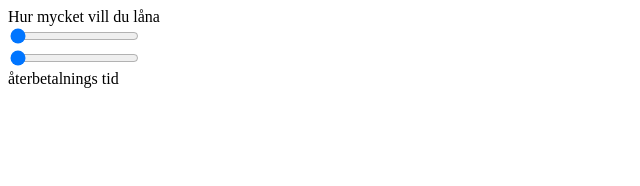
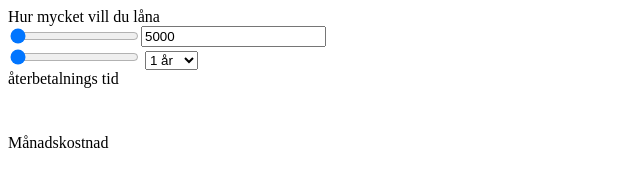
Before and after one commit to Niwen85/loan-calculator, a plain HTML site: page index.html in a window 1280 px wide. Shown: the whole page, without its empty margins (0-640 px from the left). Drawn offline with Linux system fonts and the light colour scheme.

Commit message:
updated loan function

```diff
--- a/app.js
+++ b/app.js
@@ -1,6 +1,41 @@
+var yearSelect = document.getElementById('years')
+var loan = document.getElementById('sliderVal');
+var time = document.querySelector('#time');
+var slide = document.querySelector('#slider');
+var kostnad = document.querySelector('.kostnad')
 function sliderChange(val) {
-    document.getElementById('sliderVal').innerHTML = val;
+    loan.value = val;
+
+    calcYear()
 }
 function sliderChange2(val2) {
-    document.getElementById('sliderVal2').innerHTML = val2;
+    yearSelect.selectedIndex = val2
+    calcYear()
 }
+// function 1 loan /year(12)    function2 loan /100 *0.25
+
+
+loan.onchange = function () {
+    if (loan.value > 600000) {
+        loan.value = 600000
+
+    }
+    slide.value = loan.value
+
+    calcYear()
+
+}
+const calcYear = function () {
+
+    const ränta = loan.value / 100 * 0.25
+    const år = yearSelect.options[yearSelect.options.selectedIndex].value
+    const delbetalning = loan.value / (år * 12)
+    const result = Math.floor(ränta + delbetalning)
+    kostnad.innerHTML = result
+
+}
+
+function timeDropBox(val) {
+    time.value = val.index + 1
+    calcYear()
+}
--- a/index.html
+++ b/index.html
@@ -12,25 +12,53 @@
 <body>
 
     <label for="slider">Hur mycket vill du låna</label>
+    <div class=calculator>
 
-    <div id='slider'>
-        <input type="range" id=slider value="1" step="5000" min="5000" max="600000" oninput="sliderChange(this.value)"
-            class="slider" id="slider">
+        <div id='sliders'>
+            <input type="range" id=slider value="1" step="5000" min="5000" max="600000"
+                oninput="sliderChange(this.value)" class="slider" id="slider">
 
-        <output id="sliderVal"></output>
+            <input type="text" id="sliderVal" value="5000"></input>
+        </div>
 
+        <div id=timebox>
+            <input type="range" min="0" max="19" value="0" step="1" class="slider" id="time"
+                oninput="sliderChange2(this.value)">
+            <select name="years" id="years" onchange="timeDropBox(this.options[this.selectedIndex])">
+                <option value="1">1 år</option>
+                <option value="2">2 år</option>
+                <option value="3">3 år</option>
+                <option value="4">4 år</option>
+                <option value="5">5 år</option>
+                <option value="6">6 år</option>
+                <option value="7">7 år</option>
+                <option value="8">8 år</option>
+                <option value="9">9 år</option>
+                <option value="10">10 år</option>
+                <option value="11">11 år</option>
+                <option value="12">12 år</option>
+                <option value="13">13 år</option>
+                <option value="14">14 år</option>
+                <option value="15">15 år</option>
+                <option value="16">16 år</option>
+                <option value="17">17 år</option>
+                <option value="18">18 år</option>
+                <option value="19">19 år</option>
+                <option value="20">20 år</option>
+            </select>
+        </div>
+    </div>
 
-        <div id=time>
-            <input type="range" min="1" max="20" value="1" step="1" class="slider" id="time"
-                oninput="sliderChange2(this.value)">
-            <output id="sliderVal2"></output>
+    <label for=" time">återbetalnings tid</label>
+    <div class=interests>
+        <p>
+            Månadskostnad
+            <output class="kostnad"></output>
+        </p>
 
+    </div>
 
-        </div>
-        <label for=" time">återbetalnings tid</label>
-
-
-        <script src="app.js"></script>
+    <script src="app.js"></script>
 </body>
 
 </html>
--- a/style.css
+++ b/style.css
@@ -0,0 +1,16 @@
+.interests{
+    margin-top: 30px;
+    display: flex;
+}
+#sliders{
+ display: flex;
+ align-items: flex-start;
+}
+.time{
+    display: flex;
+    align-items: flex-end;
+}
+.calculator{
+    width: auto;
+    height: auto;
+}
```
Also changed, not shown: 1 other file.
